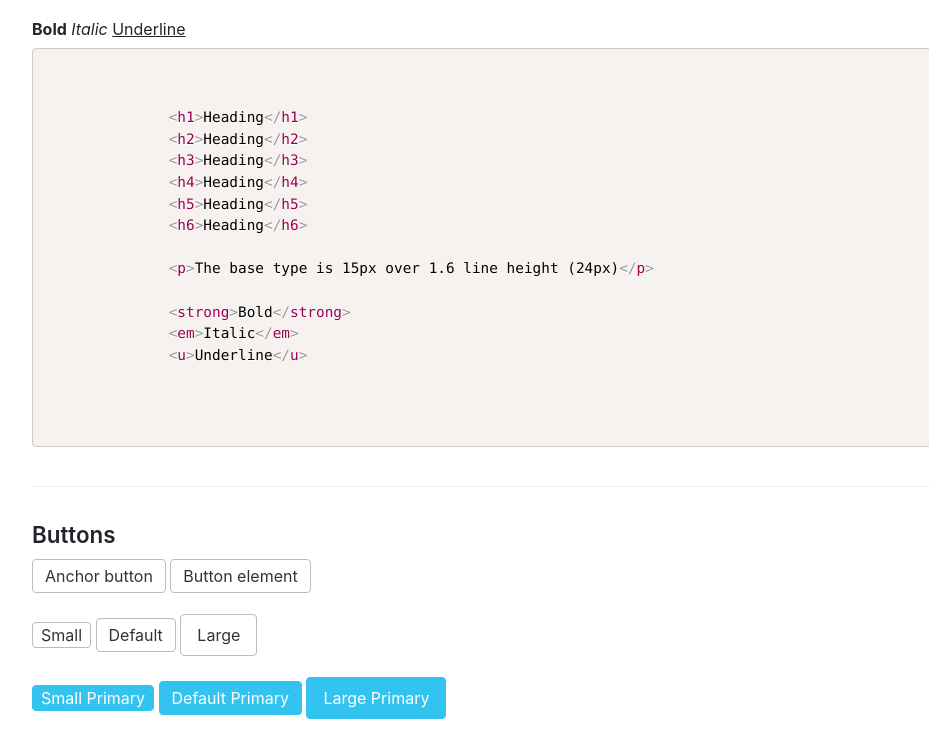
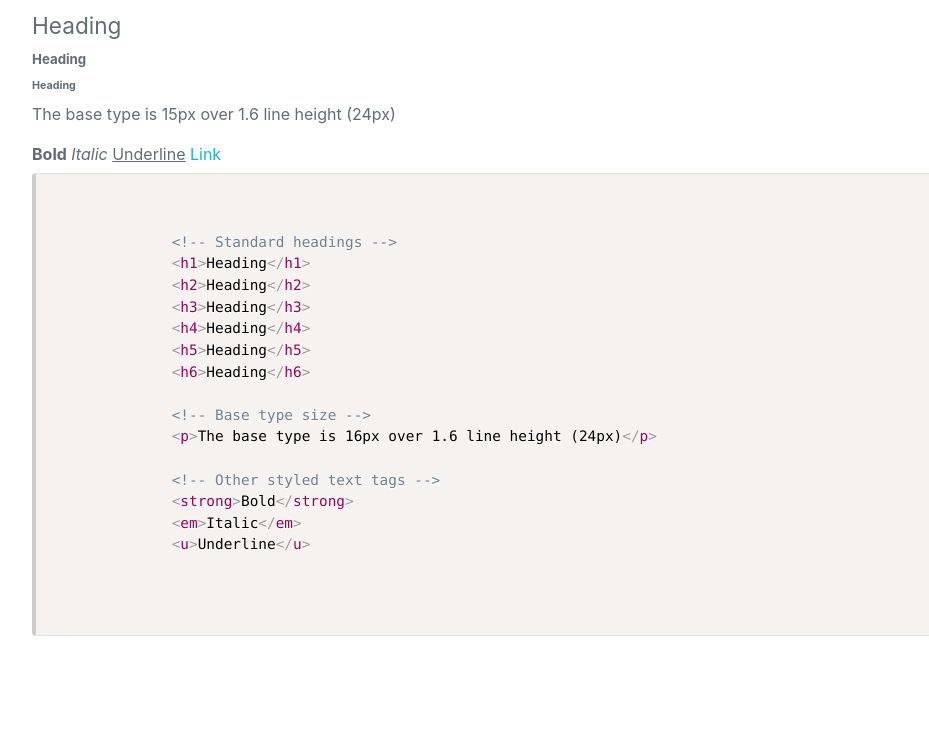
Before and after one commit to fdietz/heki.css, a website: page index.html in a window 1280 px wide. Shown: the part 777-1514 px from the top of the page, without its empty margins (148-1077 px from the left). Drawn offline with Linux system fonts and the light colour scheme.

Commit message:
style: docs

```diff
--- a/docs.css
+++ b/docs.css
@@ -4,19 +4,24 @@
 }
 
 .docs-section {
-  padding: 2rem 0;
-  border-top: 1px solid #eee;
+  padding: 7.5rem 0;
 }
 
 .docs-header {
-  font-size: 1.4rem;
-  font-weight: 600;
+  /* font-size: 1.4rem;
+  font-weight: 600; */
 }
 
-.docs-example {}
+.docs-description {
+  margin-bottom: 2.5rem;
+}
+
+.docs-example {
+  margin-top: 4rem;
+}
 
 .code-example {
-  border: 1px solid #ccc;
+  border-left: 4px solid #ccc;
 }
 
 pre,
--- a/heki.css
+++ b/heki.css
@@ -10,7 +10,7 @@
 /* Variables */
 :root {
   --color-white: white;
-  --color-black: #333;
+  --color-black: #606c76;
   --color-gray: #868e96;
   --color-gray-darker: #212529;
   --color-gray-light: #bbb;
@@ -42,7 +42,7 @@
   --font-weight-base: normal;
   --font-weight-bold: bold;
   --line-height-base: 1.5;
-  --body-color: var(--color-gray-darker);
+  --body-color: var(--color-black);
   --body-bg-color: var(--color-white);
 
   /* components */
@@ -644,38 +644,25 @@ template {
 
 /************************* Base Styles *************************/
 
-html {
-  font-size: 16px;
-}
 
 @media only screen and (max-width: 640px) {
   html {
-    font-size: 24px;
+    font-size: 1.2rem;
   }
 }
 
 /************************* Typography *************************/
 
-body {
-  font-weight: 400;
-  line-height: 1.45;
-}
-
-p {
-  margin-bottom: 1.3em;
-}
-
 h1,
 h2,
 h3,
 h4 {
-  margin: 0 0 0.5em;
+  margin-bottom: 0.5em;
   font-weight: inherit;
   line-height: 1.2;
 }
 
 h1 {
-  margin-top: 0;
   font-size: 3.998em;
 }
 
@@ -762,7 +749,6 @@ button:hover,
 
 button:hover:not(:disabled),
 .button:hover:not(.disabled) {
-  background-color: var(--button-bg-color-hover);
   border-color: var(--button-border-hover);
 }
 
@@ -771,7 +757,6 @@ button.active:not(:disabled),
 .button.active:not(.disabled) {
   color: var(--button-color);
   border-color: var(--button-border-hover);
-  background-color: var(--button-bg-color-hover);
 }
 
 button:disabled,
--- a/index.html
+++ b/index.html
@@ -15,13 +15,10 @@
         <h3>A simple responsive CSS boilerplate</h3>
       </section>
       <section class="docs-section">
-        <h6 class="docs-header">Typographie</h6>
-        <p>
+        <h3 class="docs-header">Typographie</h3>
+        <p class="docs-description">
           Types are all set with <code class="inline-code">rem</code> units, so they can be responsively sized by a single <code class="inline-code">html</code>font-size
           property.
-        </p>
-
-        <p>
           The typography basis is Helvetica served by Google fonts, set at 1em using a "perfect-fit" modular scale of <code class="inline-code">1.5</code>.
         </p>
         <div class="docs-example">
@@ -37,11 +34,13 @@
           <strong>Bold</strong>
           <em>Italic</em>
           <u>Underline</u>
+          <a href="#">Link</a>
         </div>
 
         <pre class="code-example">
           <code class="language-html">
             <script type="prism-html-markup">
+              <!-- Standard headings -->
               <h1>Heading</h1>
               <h2>Heading</h2>
               <h3>Heading</h3>
@@ -49,8 +48,10 @@
               <h5>Heading</h5>
               <h6>Heading</h6>
 
-              <p>The base type is 15px over 1.6 line height (24px)</p>
+              <!-- Base type size -->
+              <p>The base type is 16px over 1.6 line height (24px)</p>
 
+              <!-- Other styled text tags -->
               <strong>Bold</strong>
               <em>Italic</em>
               <u>Underline</u>
@@ -60,7 +61,8 @@
       </section>
 
       <section class="docs-section">
-        <h6 class="docs-header">Buttons</h6>
+        <h3 class="docs-header">Buttons</h3>
+        <p class="docs-description">Buttons come in two basic styles.</p>
         <div class="docs-example">
           <p>
             <a class="button" href="#">Anchor button</a>
```
